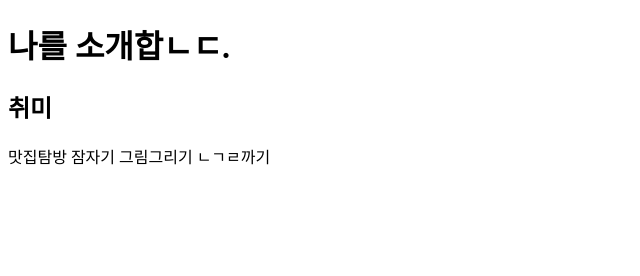
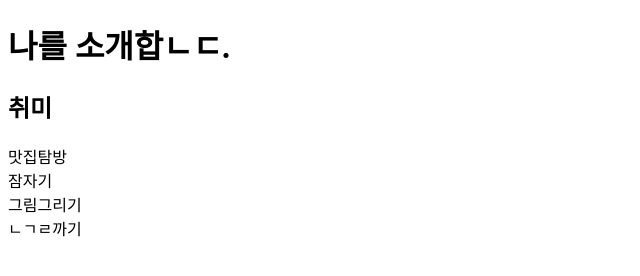
Before and after one commit to jieun0240/2023-WSM_103, a plain HTML site: page index.html in a window 1280 px wide. Shown: the whole page, without its empty margins (0-640 px from the left). Drawn offline with Linux system fonts and the light colour scheme.

Commit message:
<br> 줄 바꿈

```diff
--- a/index.html
+++ b/index.html
@@ -24,12 +24,13 @@
 <!-- 실제 홈페이지 내용이 들어가는 태그. -->
 <body>
   <!-- 주제, 제목을 나타냄(heading) -->
+  <!--h1~h6까지 있으며 숫자가 클수록 글자의 크기가 작아진다.-->
     <h1> 나를 소개합ㄴㄷ. <h1>
     <h2> 취미 </h2>
-    맛집탐방
-    잠자기
-    그림그리기
-    ㄴㄱㄹ까기
+    맛집탐방<br>
+    잠자기<br>
+    그림그리기<br>
+    ㄴㄱㄹ까기<br>
 
    </body>
 </html>
```
